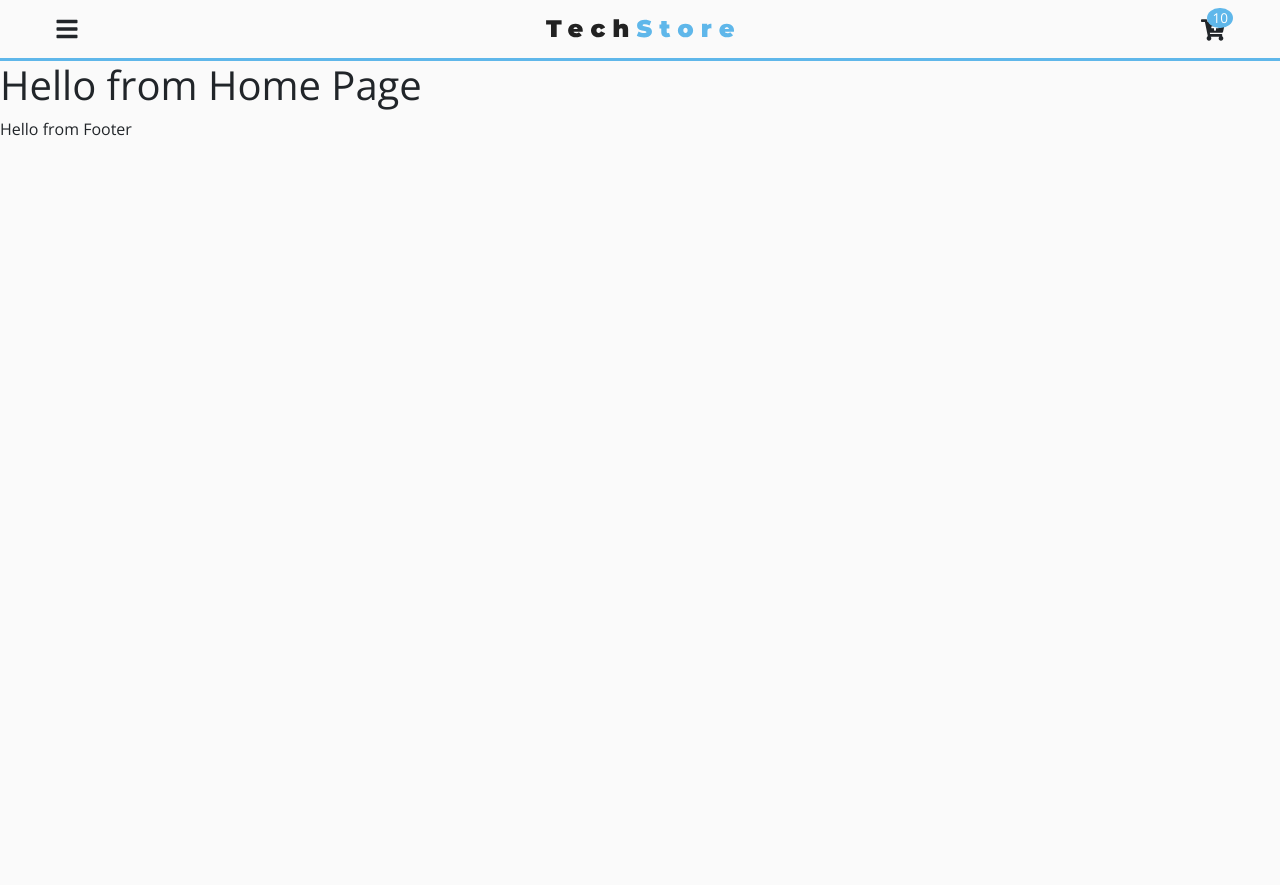
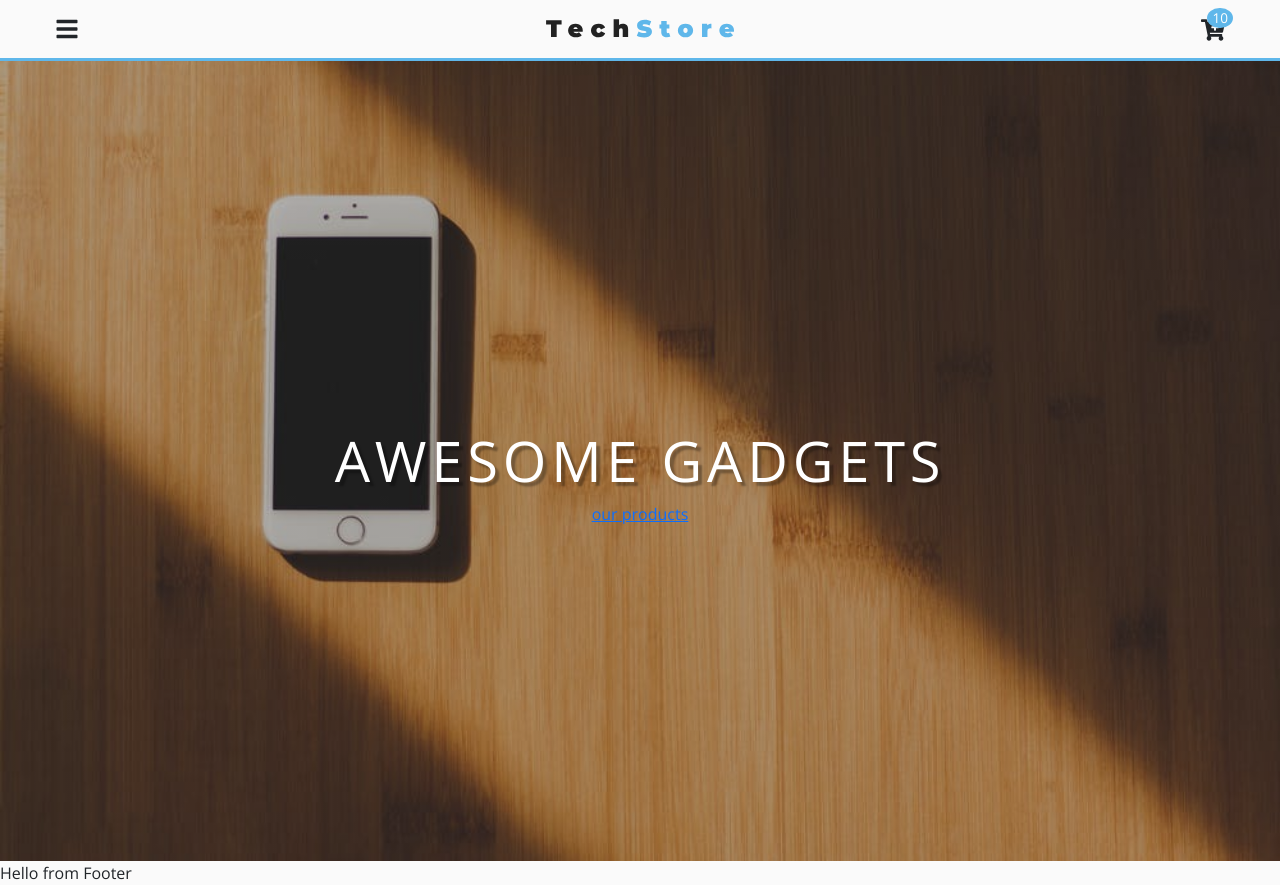
Before and after one commit to Piriyalini8/react-tech-store, a React (Create React App) app: page / in a window 1280 px wide. Before the commit the page ends 800 px from the top, so only its background shows below. Built offline with nearby package versions, Linux system fonts and the light colour scheme.

Commit message:
sixxth commit

```diff
--- /dev/null
+++ b/src/components/Hero.js
@@ -0,0 +1,36 @@
+import React from 'react'
+import styled from 'styled-components';
+import mainBcg from '../images/mainBcg.jpeg';
+
+export default function Hero({img, title, max, children}) {
+    return <HelloWrapper max={max} img={img}>
+        <div className="banner">
+            <h1 className="title">{title}</h1>
+            {children}
+            </div>
+
+    </HelloWrapper>
+}
+
+const HelloWrapper = styled.div`
+text-align: center;
+display: flex;
+align-items: center;
+justify-content: center;
+min-height: ${props => (props.max ? "100vh" : "60h")};
+color: var(--mainWhite);
+background: linear-gradient(var(--primaryRGBA), var(--primaryRGBA)),
+url(${props => props.img}) center/cover no-repeat;
+.title{
+    padding-top: 2rem ;
+    font-size: 3.5rem;
+    text-shadow: 4px 4px 2px rgba(0, 0, 0, 0.3);
+    text-transform: uppercase;
+    letter-spacing: var(--mainSpacing);
+}
+
+`;
+
+Hero.defaultProps = {
+    img: mainBcg
+};
--- a/src/pages/HomePage.js
+++ b/src/pages/HomePage.js
@@ -1,15 +1,13 @@
 import React from 'react';
-import {ProductConsumer} from '../context'
+import Hero from '../components/Hero';
+import { Link } from 'react-router-dom';
 
 export default function HomePage() {
     return (
         <>
-          <ProductConsumer>
-            {value=>{
-              return <h1>Hello from Home Page</h1>
-            }
-            }
-            </ProductConsumer>
+          <Hero title="awesome gadgets" max="true">
+            <Link to="/products">our products</Link>
+            </Hero>
         </>
     )
 }
```
